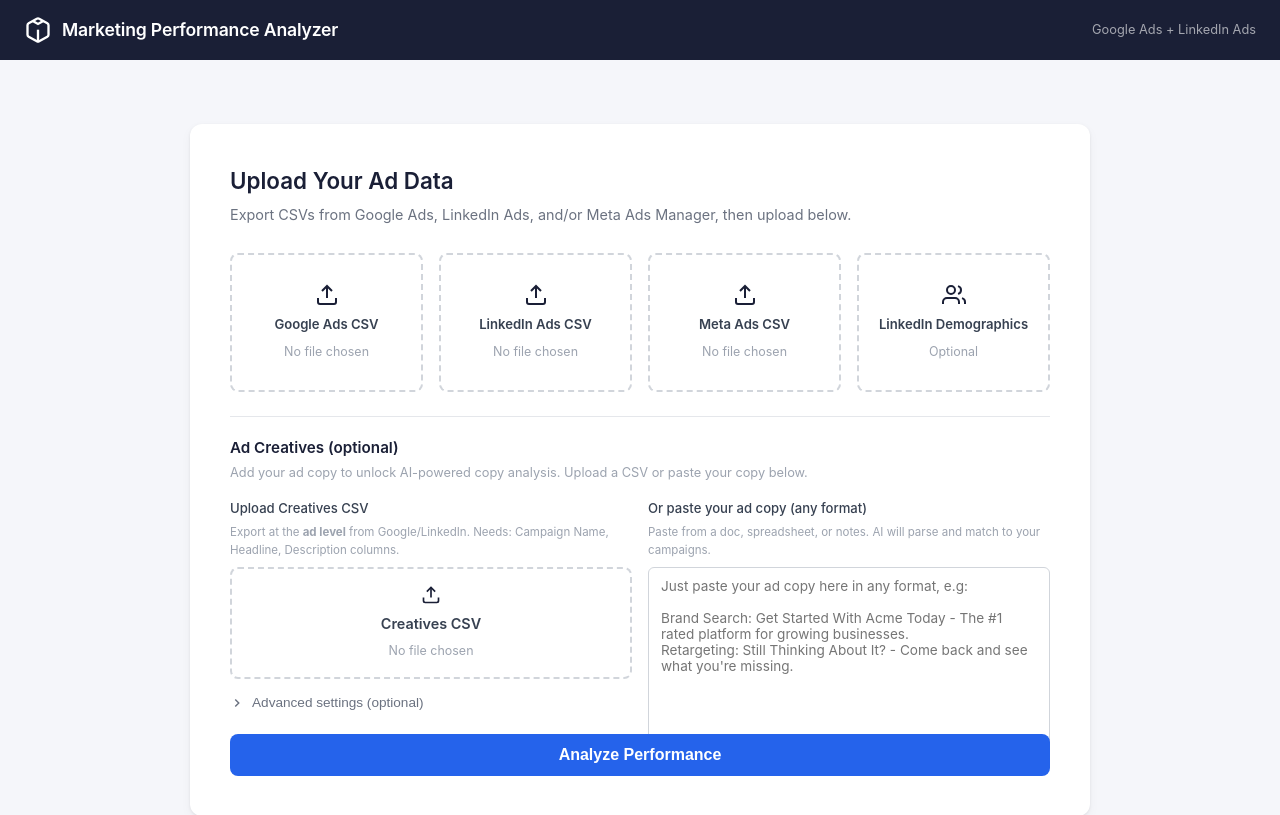
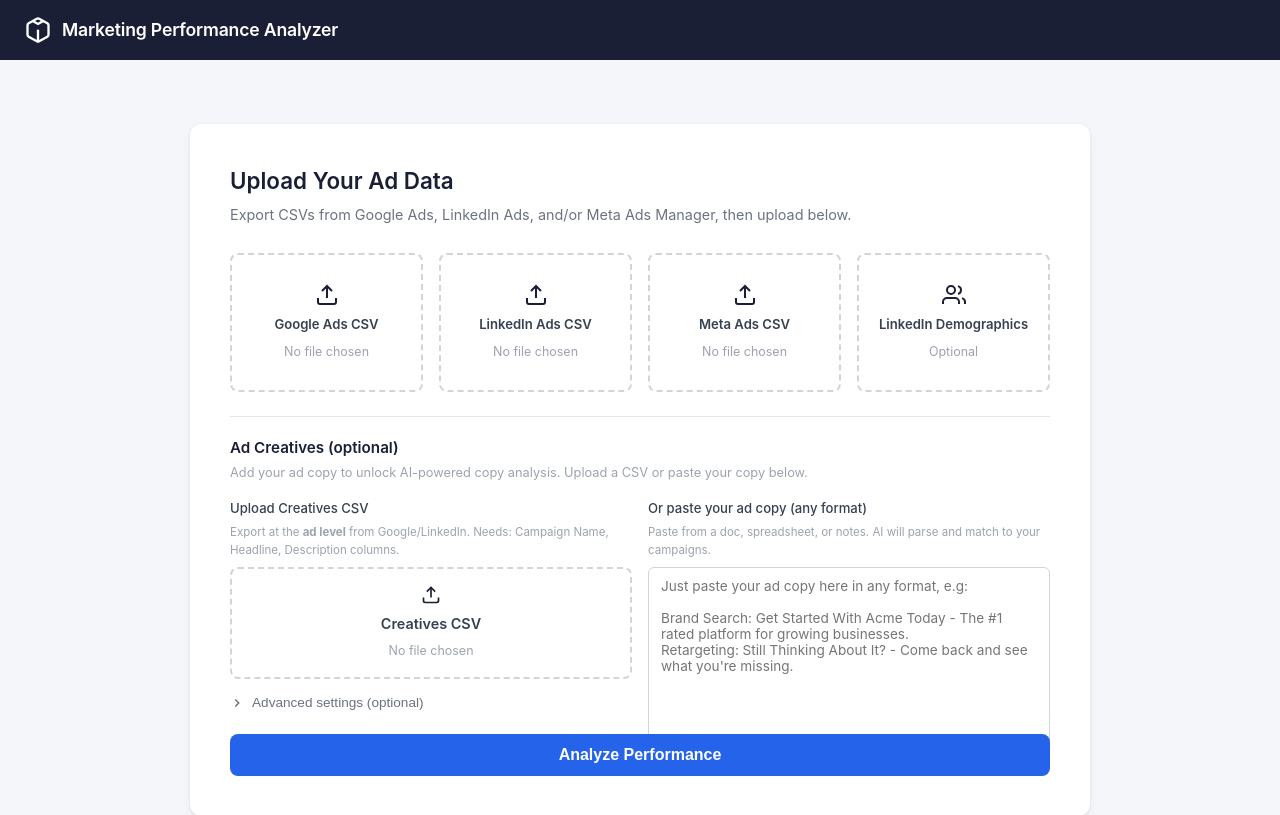
Before and after one commit to barborastuchlax/paid-marketing-dashboard, a FastAPI app: page / in a window 1280 px wide. Shown: the top 815 px of the page. Run offline with FastAPI, Linux system fonts and the light colour scheme; some libraries are stand-ins or nearby versions.

Commit message:
Add files via upload

```diff
--- a/templates/index.html
+++ b/templates/index.html
@@ -1019,7 +1019,7 @@ tbody tr:hover { background: #f0f4ff; }
                 </svg>
                 <h1>Marketing Performance Analyzer</h1>
             </div>
-            <span class="header-subtitle">Google Ads + LinkedIn Ads</span>
+            <span class="header-subtitle"></span>
         </div>
     </header>
 
```
